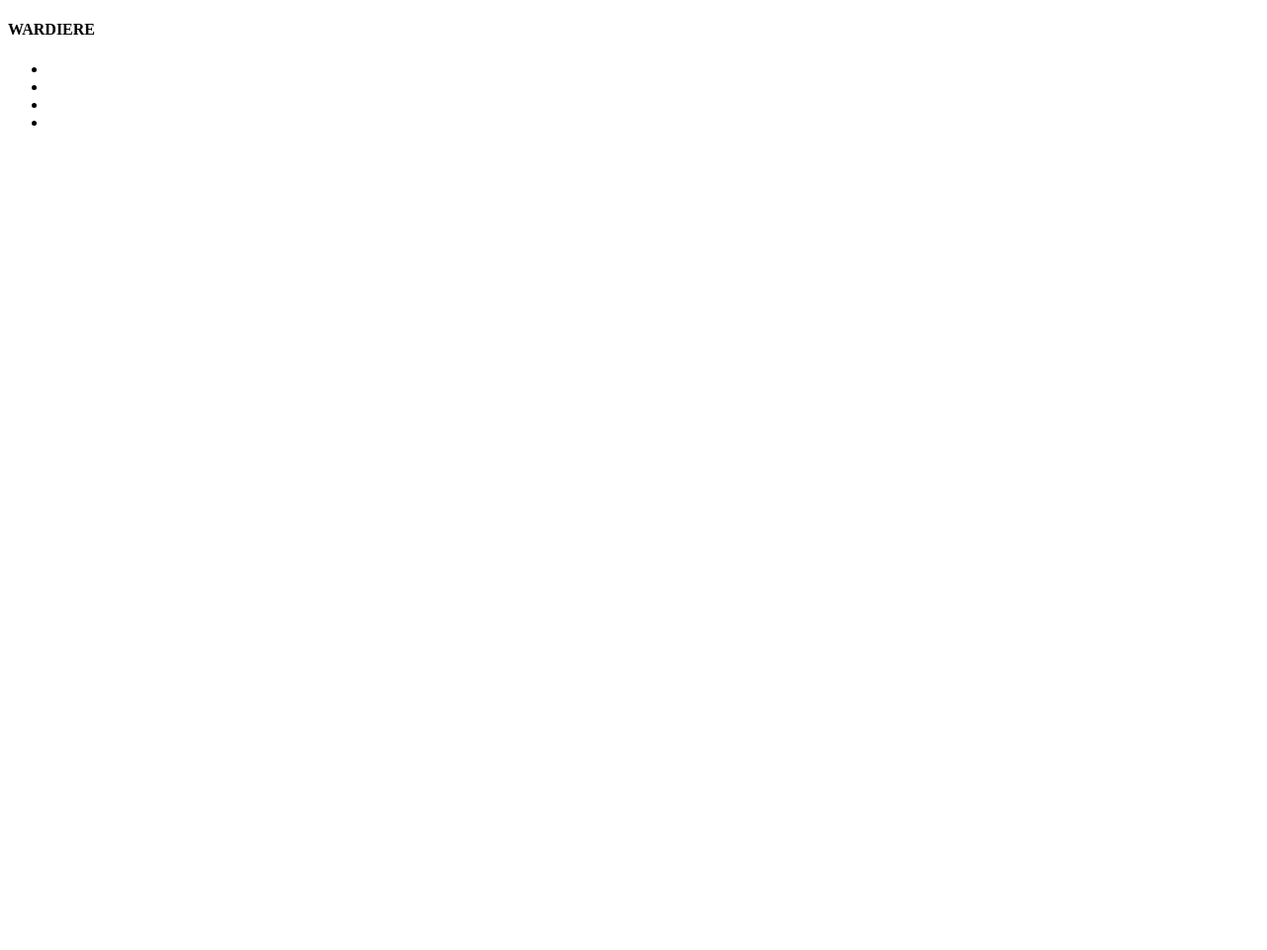
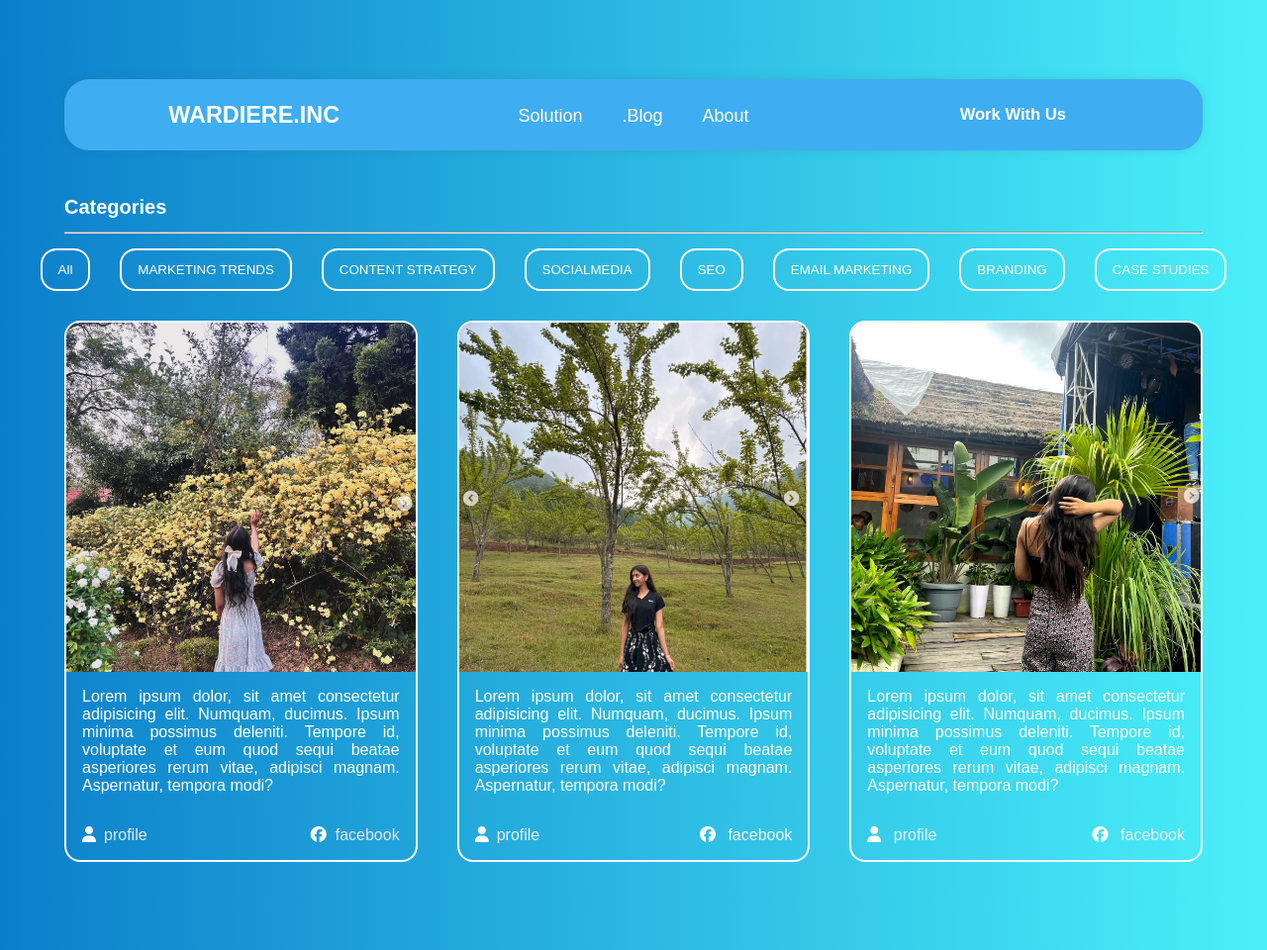
Before and after one commit to anusha192/project3, a plain HTML site: page index.html in a window 1280 px wide. Shown: the whole page at 99% size. Before the commit the page ends 800 px from the top, so only its background shows below. Drawn offline with Linux system fonts and the light colour scheme.

Commit message:
initialcommit

```diff
--- a/index.html
+++ b/index.html
@@ -1,22 +1,134 @@
 <!DOCTYPE html>
 <html lang="en">
   <head>
-    <meta charset="UTF-8">
-    <meta name="viewport" content="width=device-width, initial-scale=1.0">
+    <meta charset="UTF-8" />
+    <meta name="viewport" content="width=device-width, initial-scale=1.0" />
     <title>Document</title>
+    <link rel="stylesheet" href="styles.css" />
+    <link
+      rel="stylesheet"
+      href="https://cdnjs.cloudflare.com/ajax/libs/font-awesome/6.7.2/css/all.min.css"
+      integrity="sha512-Evv84Mr4kqVGRNSgIGL/F/aIDqQb7xQ2vcrdIwxfjThSH8CSR7PBEakCr51Ck+w+/U6swU2Im1vVX0SVk9ABhg=="
+      crossorigin="anonymous"
+      referrerpolicy="no-referrer"
+    />
   </head>
   <body>
-    <div class="header">
+    <div class="content">
+      <div class="header frame">
         <div class="left">
-            <h4>WARDIERE</h4>
+          <h3>WARDIERE.INC</h3>
         </div>
         <div class="center">
           <ul>
-                <li><a href="#"></a> </li>
-                  <li><a href="#"></a> </li>
-                    <li><a href="#"></a> </li>
-                      <li><a href="#"></a> </li>
+            <li><a href="#">Solution</a></li>
+            <li><a href="#">.Blog</a></li>
+            <li><a href="#">About</a></li>
           </ul>
+        </div>
+
+        <div class="right">
+          <h5>Work With Us</h5>
+        </div>
+      </div>
+      <div class="categories frame">
+        <h5>Categories</h5>
+      </div>
+      <hr class="frame" />
+      <div class="buttons">
+        <button class="btn">All</button>
+        <button class="btn">MARKETING TRENDS</button>
+        <button class="btn">CONTENT STRATEGY</button>
+        <button class="btn">SOCIALMEDIA</button>
+        <button class="btn">SEO</button>
+        <button class="btn">EMAIL MARKETING</button>
+        <button class="btn">BRANDING</button>
+        <button class="btn">CASE STUDIES</button>
+      </div>
+
+      <div class="container frame">
+        <div class="card">
+          <img src="img3.png" alt="image1" />
+          <p>
+            Lorem ipsum dolor, sit amet consectetur adipisicing elit. Numquam,
+            ducimus. Ipsum minima possimus deleniti. Tempore id, voluptate et
+            eum quod sequi beatae asperiores rerum vitae, adipisci magnam.
+            Aspernatur, tempora modi?
+          </p>
+          <div class="box">
+            <div class="icon1">
+              <i
+                class="fa fa-user"
+                aria-hidden="true"
+                style="margin-right: 8px"
+              ></i
+              ><span style="color: rgb(225, 236, 245)">profile</span>
+            </div>
+            <div class="icon2">
+              <i
+                class="fab fa-facebook"
+                aria-hidden="true"
+                style="margin-right: 9px"
+              ></i
+              ><span style="color: rgb(223, 232, 239)">facebook</span>
+            </div>
+          </div>
+        </div>
+
+        <div class="card">
+          <img src="img2.png" alt="image1" />
+          <p>
+            Lorem ipsum dolor, sit amet consectetur adipisicing elit. Numquam,
+            ducimus. Ipsum minima possimus deleniti. Tempore id, voluptate et
+            eum quod sequi beatae asperiores rerum vitae, adipisci magnam.
+            Aspernatur, tempora modi?
+          </p>
+          <div class="box">
+            <div class="icon1">
+              <i
+                class="fa fa-user"
+                aria-hidden="true"
+                style="margin-right: 8px"
+              ></i
+              ><span style="color: rgb(233, 240, 247)">profile</span>
+            </div>
+            <div class="icon2">
+              <i
+                class="fab fa-facebook"
+                aria-hidden="true"
+                style="margin-right: 8px"
+              ></i>
+              <span style="color: rgb(242, 246, 249)">facebook</span>
+            </div>
+          </div>
+        </div>
+        <div class="card">
+          <img src="img1.png" alt="image1" />
+          <p>
+            Lorem ipsum dolor, sit amet consectetur adipisicing elit. Numquam,
+            ducimus. Ipsum minima possimus deleniti. Tempore id, voluptate et
+            eum quod sequi beatae asperiores rerum vitae, adipisci magnam.
+            Aspernatur, tempora modi?
+          </p>
+          <div class="box">
+            <div class="icon2">
+              <i
+                class="fa fa-user"
+                aria-hidden="true"
+                style="margin-right: 8px"
+              ></i>
+              <span style="color: rgb(231, 238, 243)">profile</span>
+            </div>
+            <div class="icon2">
+              <i
+                class="fab fa-facebook"
+                aria-hidden="true"
+                style="margin-right: 8px"
+              ></i>
+              <span style="color: rgb(233, 238, 242)">facebook</span>
+            </div>
+          </div>
+        </div>
       </div>
     </div>
   </body>
--- a/styles.css
+++ b/styles.css
@@ -0,0 +1,142 @@
+* {
+  margin: 0;
+  padding: 0;
+  box-sizing: border-box;
+  font-family: Arial, Helvetica, sansw-serif;
+  text-decoration: none;
+}
+
+body {
+  height: 120dvh;
+  width: 100%;
+  padding: 2rem;
+  background: linear-gradient(to right, #0c7fcb, #4af0f9);
+}
+
+.frame {
+  max-width: 1150px;
+  margin: 0 auto;
+  width: 100%;
+}
+
+.content {
+  text-align: center;
+  height: 80dvh;
+  width: 100%;
+}
+.header {
+  margin: 0 auto;
+  height: 9dvh;
+  display: grid;
+  grid-template-columns: 1fr 1fr 1fr;
+  background-color: #3fadf2;
+  border-radius: 25px;
+  margin-top: 3rem;
+  box-shadow: 0 0 10px #44444424;
+}
+.left {
+  display: flex;
+  justify-content: center;
+  align-items: center;
+  font-size: 20px;
+  color: white;
+}
+.center {
+  display: flex;
+  justify-content: center;
+  align-items: center;
+  font-size: 20px;
+}
+.center ul {
+  display: flex;
+  justify-content: center;
+  align-items: center;
+  gap: 40px;
+  list-style: none;
+  color: white;
+}
+.center ul li a {
+  color: white;
+  font-size: large;
+}
+.center ul li a:hover {
+  background-color: #3d96e4;
+  border: black;
+}
+.right {
+  display: flex;
+  justify-content: center;
+  align-items: center;
+  font-size: 20px;
+  color: white;
+}
+.categories {
+  text-align: left;
+}
+.categories h5 {
+  font-size: 20px;
+  margin-top: 2rem;
+  line-height: 50px;
+  color: white;
+}
+
+.buttons {
+  display: flex;
+  gap: 30px;
+  justify-content: center;
+  align-items: center;
+  flex-wrap: wrap;
+  margin-top: 15px;
+}
+.btn {
+  padding: 0.75rem 1rem;
+  border-radius: 16px;
+  background-color: transparent;
+  border: 2px solid rgb(255, 255, 255);
+  color: #fff;
+}
+.btn:hover {
+  background-color: #184a76;
+  color: white;
+}
+.container {
+  display: grid;
+  grid-template-columns: 1fr 1fr 1fr;
+  gap: 40px;
+  margin-top: 30px;
+}
+.card {
+  border: 2px solid rgb(255, 255, 255);
+  border-radius: 1rem;
+  overflow: hidden;
+  display: flex;
+  flex-direction: column;
+  min-height: 20rem;
+  height: max-content;
+}
+.card img {
+  width: 100%;
+  color: white;
+  aspect-ratio: 1/1;
+  object-fit: cover;
+  object-position: center;
+}
+.card p {
+  color: white;
+  font-size: 16px;
+  font-family: sans-serif;
+  flex-grow: 1;
+  display: flex;
+  padding: 1rem;
+  text-align: justify;
+}
+.box {
+  display: flex;
+
+  cursor: pointer;
+  justify-content: space-between;
+  padding: 1rem;
+}
+i {
+  color: white;
+}
```
Also changed, not shown: demo.css (added, +16 -0 lines), demo.html (added, +18 -0 lines), img1.png (added), img2.png (added), img3.png (added). Lines whose indentation alone changed are shown as unchanged.
